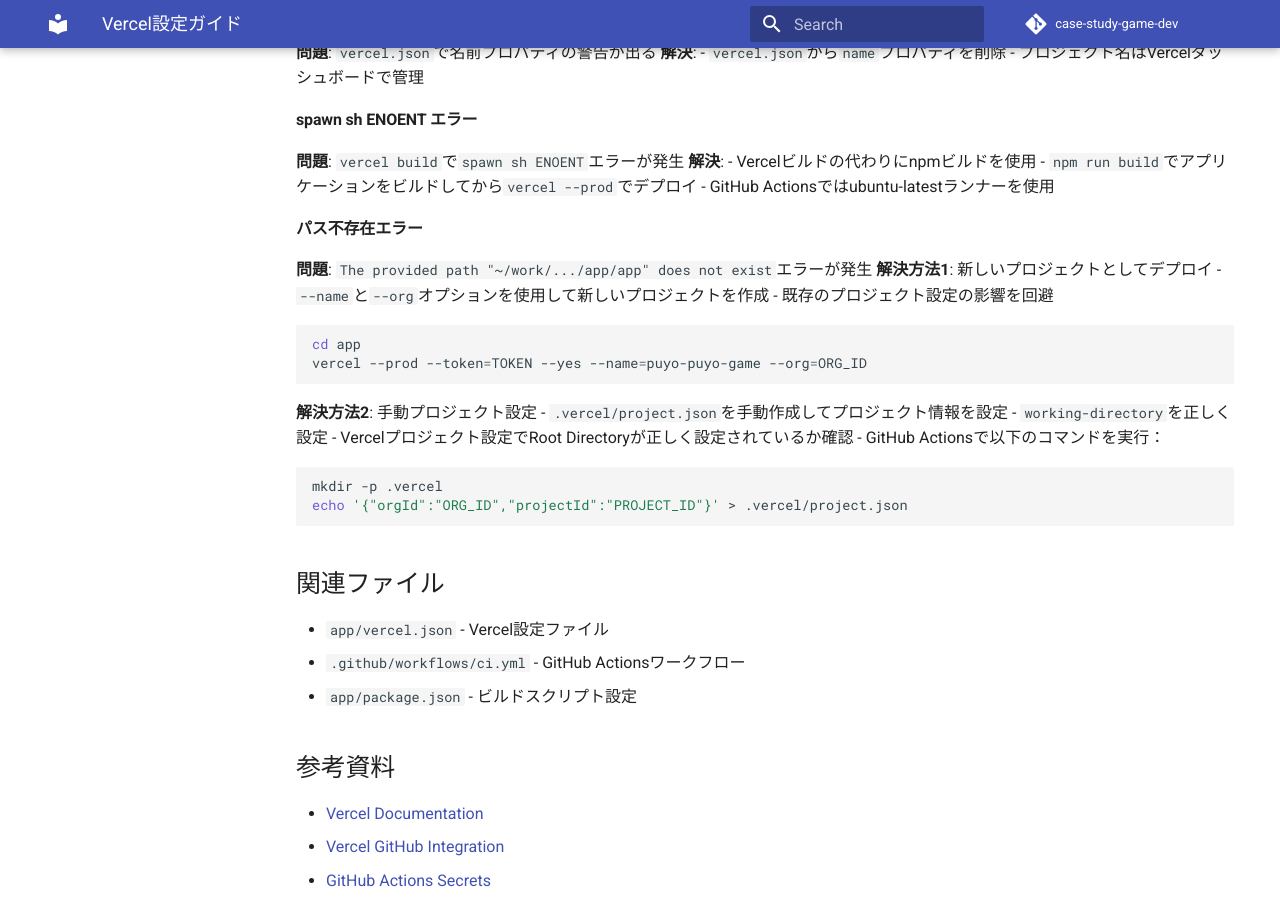
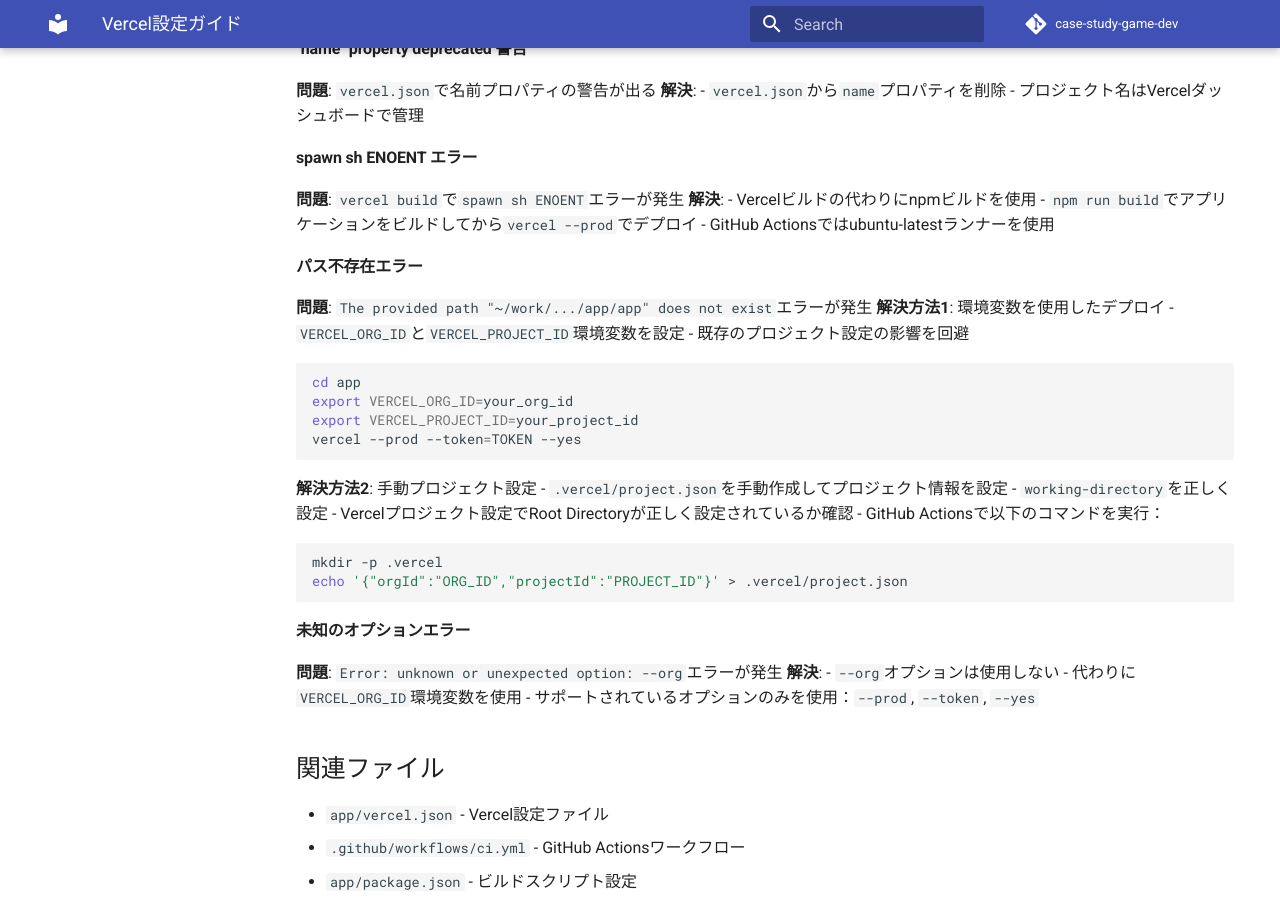
Before and after one commit to k2works/case-study-game-dev, an MkDocs documentation site: the page built from docs/operation/Vercel設定.md, in a window 1280 px wide and 900 px high, scrolled down 3797 px. Built offline with MkDocs 1.6.1 and Material for MkDocs 9.7.7, drawn with Linux system fonts in a browser that asks for light colours; comment, search, counter and statistics services are not loaded; some of the changed text lies outside the part shown.

Commit message:
fix: remove unsupported --org option from vercel command
- Remove --org flag which is not supported in current Vercel CLI
- Use environment variables VERCEL_ORG_ID and VERCEL_PROJECT_ID instead
- Simplify deployment command to use only supported options
- Update documentation with correct CLI usage and troubleshooting
- Add error case for unknown option errors

````diff
--- a/docs/operation/Vercel設定.md
+++ b/docs/operation/Vercel設定.md
@@ -102,8 +102,10 @@
 # アプリケーションのビルド
 npm run build
 
-# デプロイ（新しいプロジェクトとして）
-vercel --prod --name=puyo-puyo-game
+# デプロイ（環境変数を使用）
+export VERCEL_ORG_ID=your_org_id
+export VERCEL_PROJECT_ID=your_project_id
+vercel --prod
 
 # または既存プロジェクトへのデプロイ
 vercel link
@@ -162,12 +164,14 @@
 #### パス不存在エラー
 
 **問題**: `The provided path "~/work/.../app/app" does not exist`エラーが発生
-**解決方法1**: 新しいプロジェクトとしてデプロイ
-- `--name`と`--org`オプションを使用して新しいプロジェクトを作成
+**解決方法1**: 環境変数を使用したデプロイ
+- `VERCEL_ORG_ID`と`VERCEL_PROJECT_ID`環境変数を設定
 - 既存のプロジェクト設定の影響を回避
   ```bash
   cd app
-  vercel --prod --token=TOKEN --yes --name=puyo-puyo-game --org=ORG_ID
+  export VERCEL_ORG_ID=your_org_id
+  export VERCEL_PROJECT_ID=your_project_id
+  vercel --prod --token=TOKEN --yes
   ```
 
 **解決方法2**: 手動プロジェクト設定
@@ -180,6 +184,14 @@
   echo '{"orgId":"ORG_ID","projectId":"PROJECT_ID"}' > .vercel/project.json
   ```
 
+#### 未知のオプションエラー
+
+**問題**: `Error: unknown or unexpected option: --org`エラーが発生
+**解決**:
+- `--org`オプションは使用しない
+- 代わりに`VERCEL_ORG_ID`環境変数を使用
+- サポートされているオプションのみを使用：`--prod`, `--token`, `--yes`
+
 ## 関連ファイル
 
 - `app/vercel.json` - Vercel設定ファイル
````
Also changed, not shown: 1 other file.
